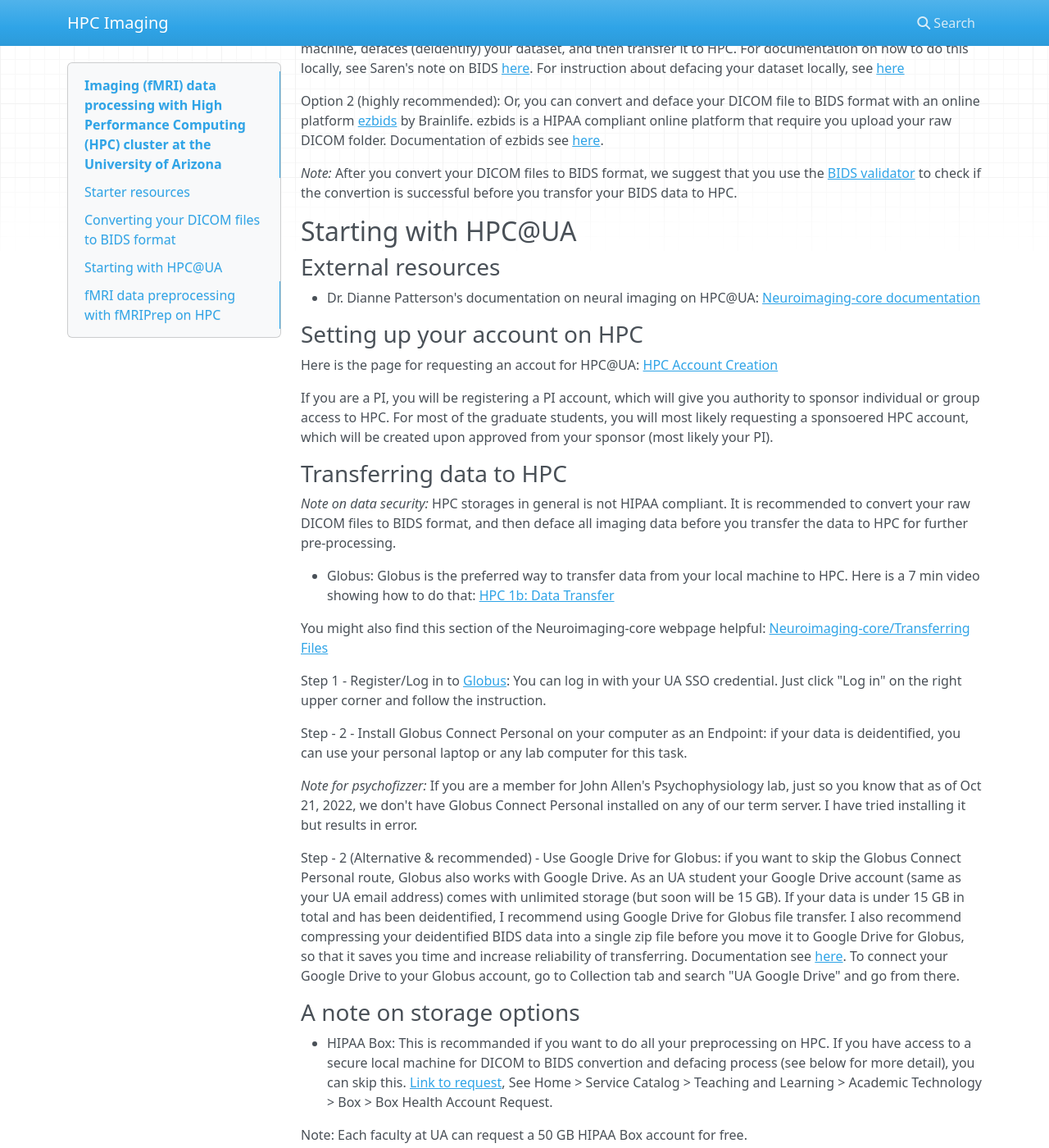
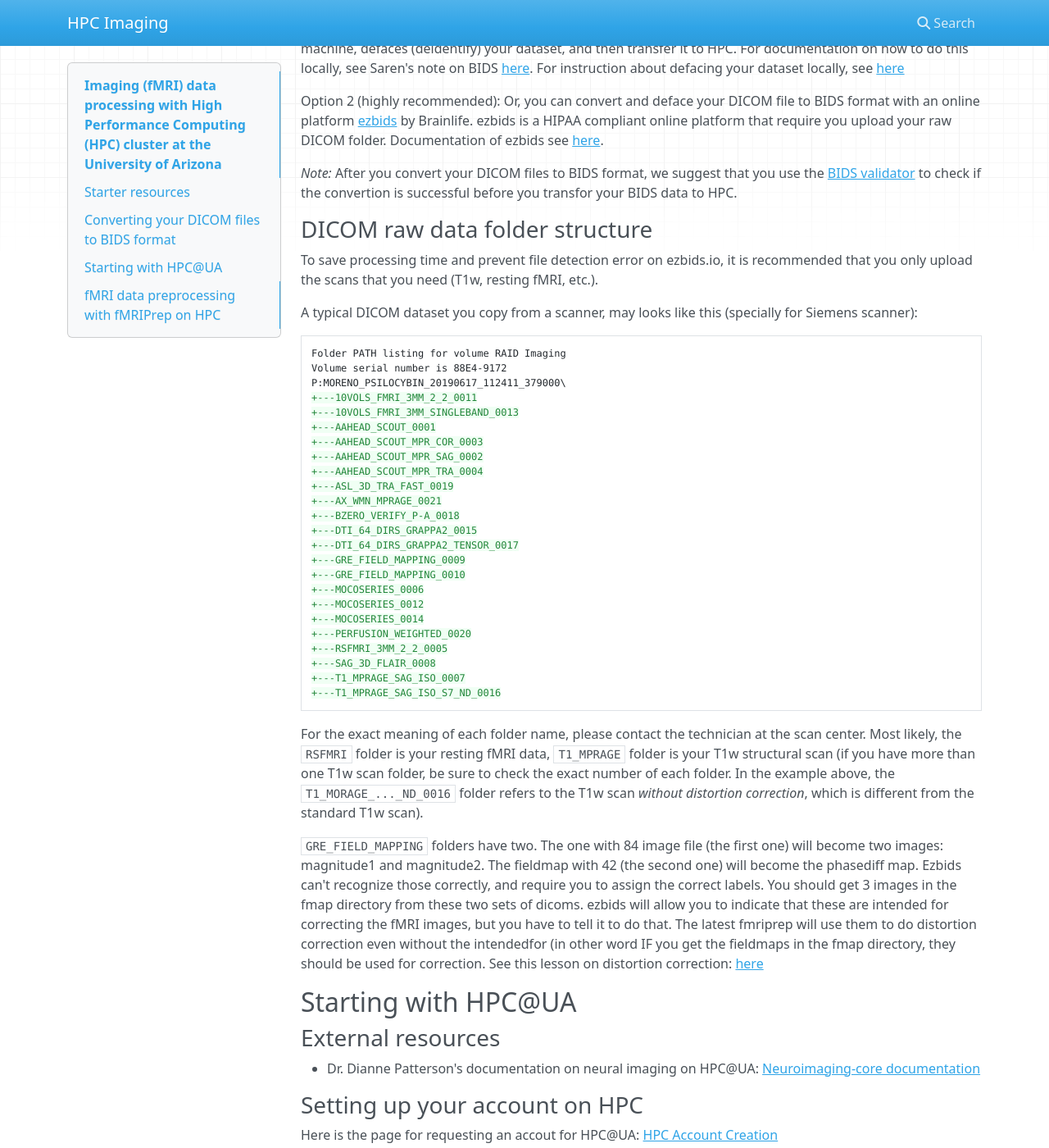
Before and after one commit to Diheng/HPC_imaging, an MkDocs documentation site: the page built from docs/index.md, in a window 1280 px wide and 1400 px high, scrolled down 1218 px. Shown: the whole window at 82% size. Built offline with MkDocs 1.6.1, drawn with Linux system fonts in a browser that asks for light colours; nearby versions of some CDN libraries.

Commit message:
Added a section about folder structure and fmap.

````diff
--- a/docs/index.md
+++ b/docs/index.md
@@ -35,6 +35,43 @@ Option 1: For data security purposes, it is recommended you convert your dataset
 Option 2 (highly recommended): Or, you can convert and deface your DICOM file to BIDS format with an online platform [ezbids](https://brainlife.io/ezbids/) by Brainlife. ezbids is a HIPAA compliant online platform that require you upload your raw DICOM folder. Documentation of ezbids see [here](https://github.com/brainlife/ezbids).
 
 *Note:* After you convert your DICOM files to BIDS format, we suggest that you use the [BIDS validator](https://bids-standard.github.io/bids-validator/) to check if the convertion is successful before you transfor your BIDS data to HPC.
+
+### DICOM raw data folder structure
+
+To save processing time and prevent file detection error on ezbids.io, it is recommended that you only upload the scans that you need (T1w, resting fMRI, etc.).
+
+A typical DICOM dataset you copy from a scanner, may looks like this (specially for Siemens scanner):
+
+```
+Folder PATH listing for volume RAID Imaging
+Volume serial number is 88E4-9172
+P:MORENO_PSILOCYBIN_20190617_112411_379000\
++---10VOLS_FMRI_3MM_2_2_0011
++---10VOLS_FMRI_3MM_SINGLEBAND_0013
++---AAHEAD_SCOUT_0001
++---AAHEAD_SCOUT_MPR_COR_0003
++---AAHEAD_SCOUT_MPR_SAG_0002
++---AAHEAD_SCOUT_MPR_TRA_0004
++---ASL_3D_TRA_FAST_0019
++---AX_WMN_MPRAGE_0021
++---BZERO_VERIFY_P-A_0018
++---DTI_64_DIRS_GRAPPA2_0015
++---DTI_64_DIRS_GRAPPA2_TENSOR_0017
++---GRE_FIELD_MAPPING_0009
++---GRE_FIELD_MAPPING_0010
++---MOCOSERIES_0006
++---MOCOSERIES_0012
++---MOCOSERIES_0014
++---PERFUSION_WEIGHTED_0020
++---RSFMRI_3MM_2_2_0005
++---SAG_3D_FLAIR_0008
++---T1_MPRAGE_SAG_ISO_0007
++---T1_MPRAGE_SAG_ISO_S7_ND_0016
+```
+
+For the exact meaning of each folder name, please contact the technician at the scan center. Most likely, the `RSFMRI` folder is your resting fMRI data, `T1_MPRAGE` folder is your T1w structural scan (if you have more than one T1w scan folder, be sure to check the exact number of each folder. In the example above, the `T1_MORAGE_..._ND_0016` folder refers to the T1w scan _without distortion correction_, which is different from the standard T1w scan).
+
+`GRE_FIELD_MAPPING` folders have two. The one with 84 image file (the first one) will become two images: magnitude1 and magnitude2. The fieldmap with 42 (the second one) will become the phasediff map. Ezbids can't recognize those correctly, and require you to assign the correct labels. You should get 3 images in the fmap directory from these two sets of dicoms. ezbids will allow you to indicate that these are intended for correcting the fMRI images, but you have to tell it to do that. The latest fmriprep will use them to do distortion correction even without the intendedfor (in other word IF you get the fieldmaps in the fmap directory, they should be used for correction. See this lesson on distortion correction: [here](https://arizona.openclass.ai/resource/lesson-6172f61631f96ff26f6eab1b)
 
 ## Starting with HPC@UA
 
````
